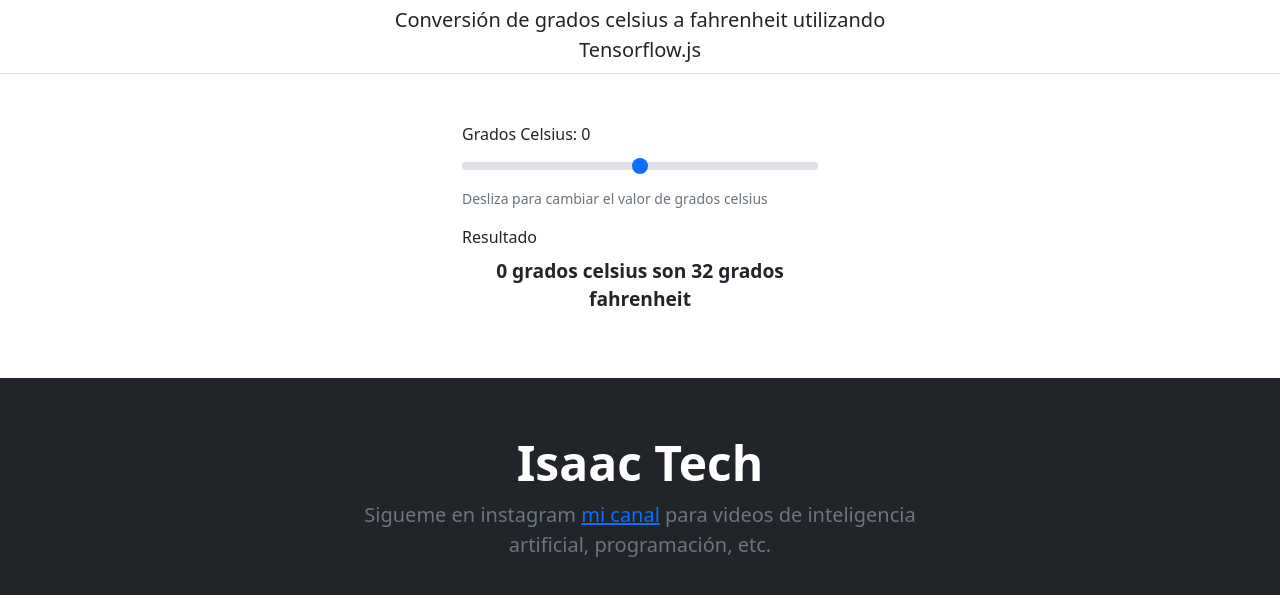
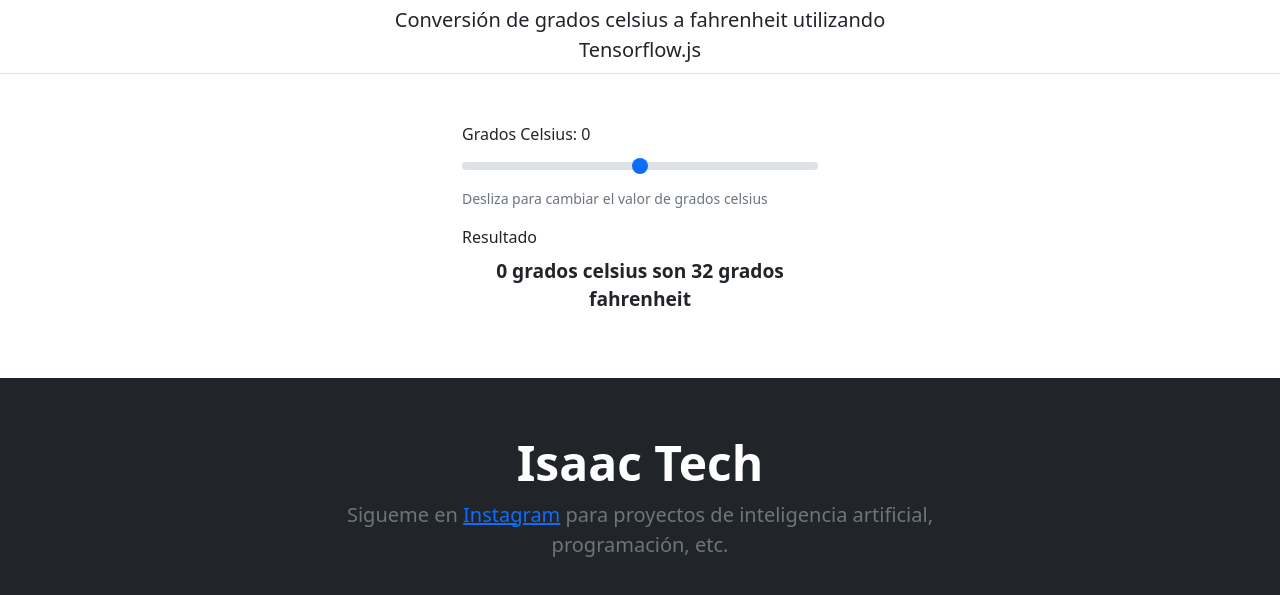
Before and after one commit to IsaacBC08/RN-C-F, a plain HTML site: page index.html in a window 1280 px wide. Shown: the part 165-760 px from the top of the page. Drawn offline with nearby package versions, Linux system fonts and the light colour scheme; a script that the page names is missing.

Commit message:
Update index.html

```diff
--- a/index.html
+++ b/index.html
@@ -57,7 +57,7 @@
         <div class="py-5">
           <h1 class="display-5 fw-bold text-white">Isaac Tech</h1>
           <div class="col-lg-6 mx-auto">
-            <p class="fs-5 mb-4">Sigueme en instagram <a href="https://instagram.com/Isa_ac081117">mi canal</a> para videos de inteligencia artificial, programaci&oacute;n, etc.</p>
+            <p class="fs-5 mb-4">Sigueme en <a href="https://instagram.com/Isa_ac081117">Instagram</a> para proyectos de inteligencia artificial, programaci&oacute;n, etc.</p>
           </div>
         </div>
       </div>
```
